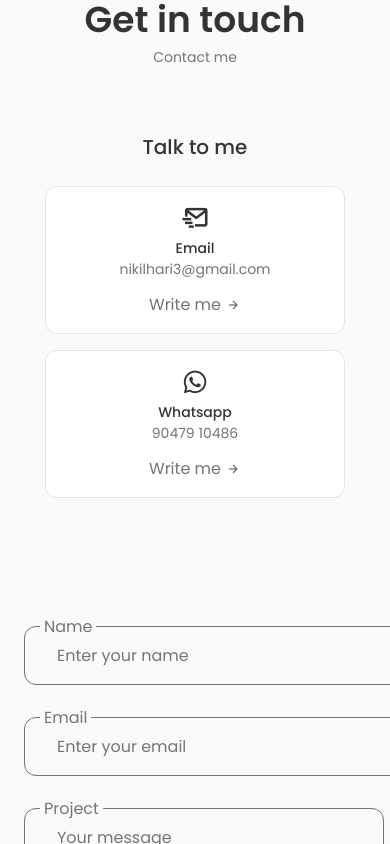
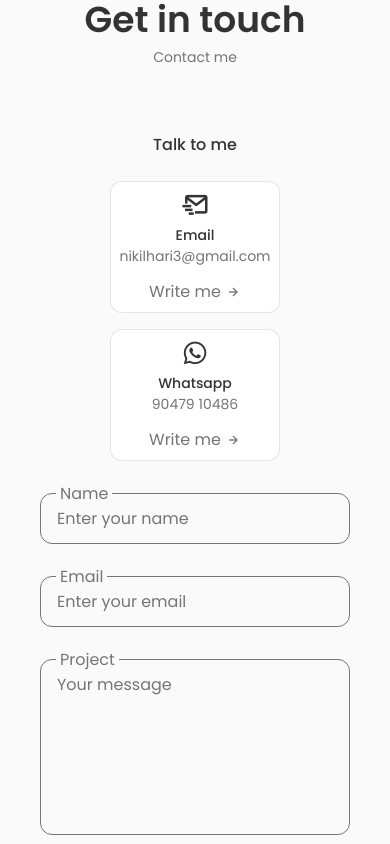
Before and after one commit to Nikilhari/Portfolio, a React (Vite) app: page / in a window 390 px wide. Shown: the part 6180-7024 px from the top of the page. Built offline with nearby package versions, Linux system fonts and the light colour scheme.

Commit message:
responsive 2

```diff
--- a/index.html
+++ b/index.html
@@ -3,7 +3,7 @@
 
 <head>
   <meta charset="UTF-8" />
-  <link rel="icon" type="image/svg+xml" href="/vite.svg" />
+  <link rel="icon" type="image/svg+xml" href="src/assets/logo.png" />
   <meta name="viewport" content="width=device-width, initial-scale=1.0" />
 
   <link href='https://unpkg.com/boxicons@2.1.4/css/boxicons.min.css' rel='stylesheet'>
--- a/src/componets/Contact/Contact.css
+++ b/src/componets/Contact/Contact.css
@@ -1,92 +1,143 @@
-.contact__container{
+/* Base styles for the contact section */
+.contact__container {
     display: flex;
     flex-wrap: wrap;
     justify-content: space-evenly;
     gap: 8rem;
     padding-bottom: 3rem;
 }
-.contact__title{
+
+.contact__title {
     text-align: center;
     font-size: var(--h3-font);
     font-weight: var(--font-medium);
     margin-bottom: 1.5rem;
 }
-.contact__info{
+
+.contact__info {
     display: grid;
     row-gap: 1rem;
     grid-template-columns: 18.75rem;
 }
-.contact__card{
+
+.contact__card {
     background-color: white;
     border: 1px solid rgba(0,0,0,0.1);
     padding: 1rem;
     border-radius: .75rem;
     text-align: center;
 }
-.contact__card-info{
+
+.contact__card-info {
     font-size: 2rem;
     color: var(--title-color);
     margin-bottom: .25rem;
 }
-.contact__card-title,.contact__card-data{
+
+.contact__card-title,
+.contact__card-data {
     font-size: var(--small-font);
 }
-.contact__card-title{
+
+.contact__card-title {
     font-weight: var(--font-medium);
 }
-.contact__card-data{
+
+.contact__card-data {
     display: block;
     margin-bottom: .75rem;
 }
-.contact__form{
+
+.contact__form {
     display: flex;
     flex-direction: column;
     gap: 2rem;
     width: 360px;
+    margin: 0 auto; /* Center form on smaller screens */
 }
-.contact__card-icon{
+
+.contact__card-icon {
     font-size: 30px;
     color: var(--title-color);
 }
-.contact__form-div{
+
+.contact__form-div {
     display: grid;
     position: relative;
+}
 
-}
-.contact__form-input{
+.contact__form-input {
     border: none;
-    min-width: none;
+    width: 100%;
     border: 1px solid var(--text-color);
     padding: 1rem 2rem;
-    background-color:  var(--body-color);
+    background-color: var(--body-color);
     color: var(--text-color);
     outline: none;
     border-radius: 0.75rem;
 }
-.contact__form-tag{
+
+.contact__form-tag {
     position: absolute;
     top: -16px;
-    left:16px;
+    left: 16px;
     padding: .25rem;
     background-color: var(--body-color);
 }
-.contactme__button{
+
+.contactme__button {
     max-width: 250px;
     justify-content: center;
     align-self: center;
 }
-.contact__button{
+
+.contact__button {
     display: inline-flex;
     align-items: center;
-    gap:.25rem;
+    gap: .25rem;
 }
-.contact__button-icon{
+
+.contact__button-icon {
     transition: .3s;
 }
-.contact__button:hover .contact__button-icon{
+
+.contact__button:hover .contact__button-icon {
     transform: translateX(0.25rem);
 }
-.contact__form-div textarea{
+
+.contact__form-div textarea {
     resize: none;
     height: 11rem;
 }
+
+/* Media queries for responsiveness */
+@media (max-width: 768px) {
+    .contact__container {
+        flex-direction: column;
+        align-items: center;
+        gap: 2rem;
+    }
+
+    .contact__form {
+        width: 100%;
+        padding: 0 1rem; /* Add some padding on smaller screens */
+    }
+
+    .contact__info {
+        grid-template-columns: 1fr; /* Single column on smaller screens */
+    }
+}
+
+@media (max-width: 480px) {
+    .contact__title {
+        font-size: var(--h4-font); /* Smaller font size for titles */
+    }
+
+    .contact__card {
+        padding: 0.5rem; /* Reduce padding on smaller screens */
+    }
+
+    .contact__form-input {
+        padding: 0.75rem 1rem; /* Reduce input padding on smaller screens */
+    }
+}
```
Also changed, not shown: src/assets/logo.png (added).
